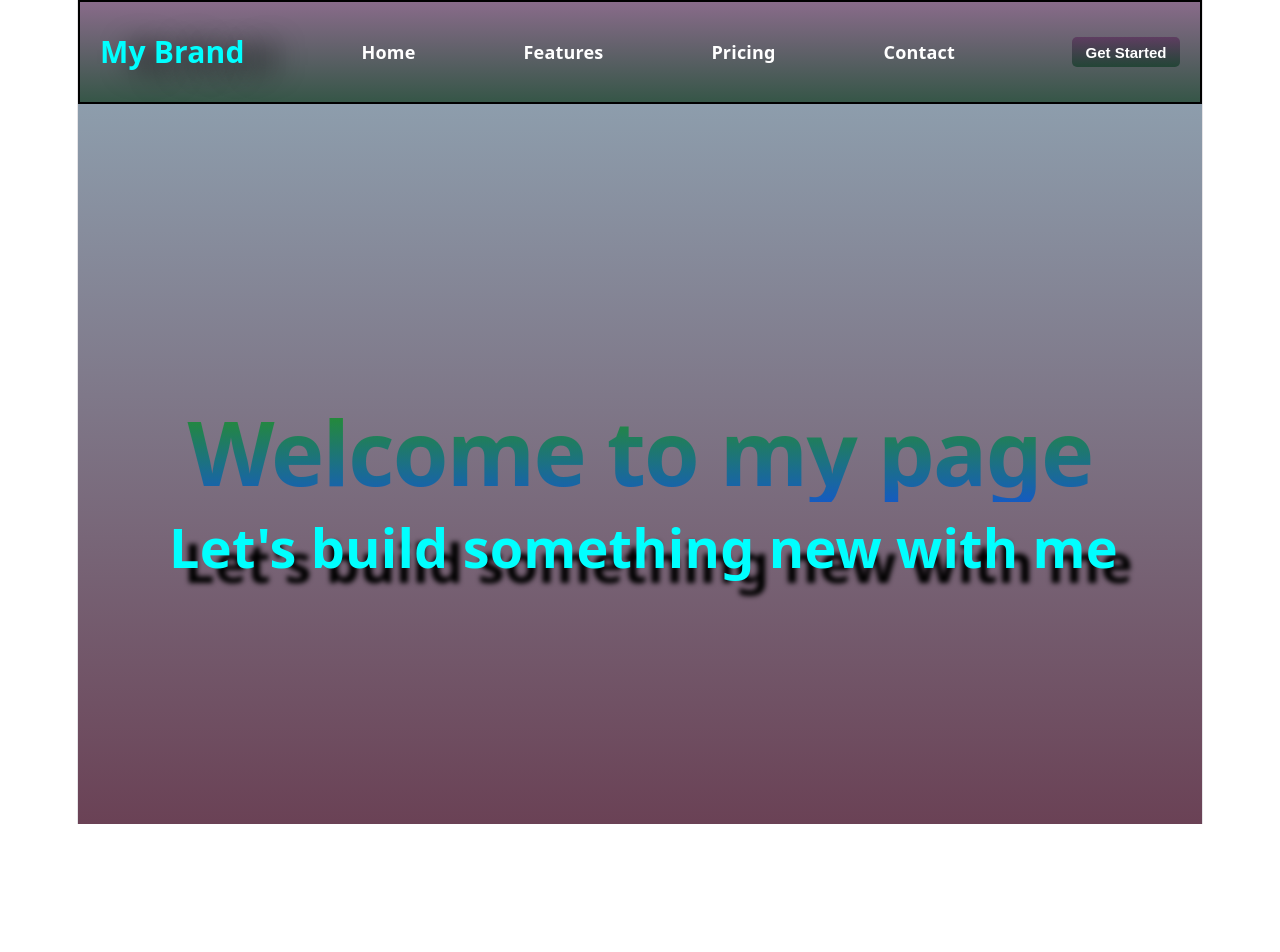
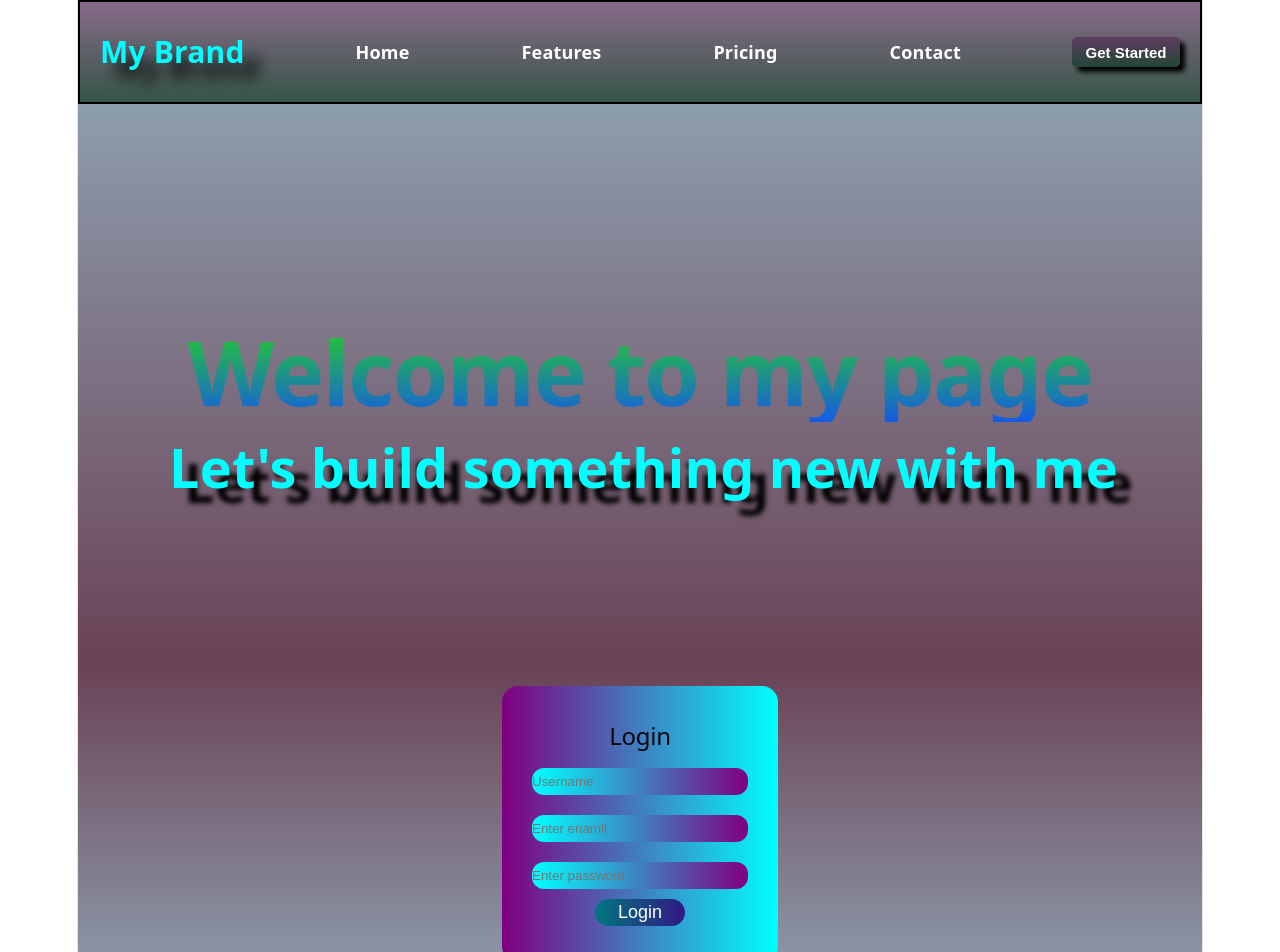
Before and after one commit to ankush-amar/landing_page, a React (Vite) app in the folder landing-page/: page / in a window 1280 px wide. Shown: the top 952 px of the page. Before the commit the page ends 824 px from the top, so only its background shows below. Built offline with nearby package versions, Linux system fonts and the light colour scheme.

Commit message:
24-april-2026

```diff
--- a/landing-page/src/App.jsx
+++ b/landing-page/src/App.jsx
@@ -5,6 +5,7 @@ import heroImg from './assets/hero.png'
 import './App.css'
 import Navbar from './components/Navbar';
 import Hero from './components/Hero';
+import Login from './components/Login';
 
 function App() {
 
@@ -12,6 +13,7 @@ function App() {
     <>
     <Navbar/>
     <Hero/>
+    <Login/>
     </>
   );
 }
--- a/landing-page/src/components/Hero.jsx
+++ b/landing-page/src/components/Hero.jsx
@@ -8,7 +8,6 @@ function Hero() {
                 <h1>Welcome to my page</h1>
                 <p>Let's build something new with me</p>
             </div>
-
         </section>
 
     );
--- a/landing-page/src/components/Hero.module.css
+++ b/landing-page/src/components/Hero.module.css
@@ -4,7 +4,7 @@
 }
 .body{
     width: 100%;
-    height: 90vh;
+    height: 70vh;
     display: flex;
     justify-content: center;
     align-items: center;
@@ -23,7 +23,7 @@
 .body h1{
     font-size: 5rem;
     font-weight: 900;
-    background: linear-gradient(rgb(30,150,20,0.9),rgb(10,90,200,0.9));
+    background: linear-gradient(rgba(30,220,20,0.9),rgba(10,90,240,0.9));
     -webkit-background-clip: text;
     -webkit-text-fill-color: transparent;
     padding: 38px;
--- /dev/null
+++ b/landing-page/src/components/Login.jsx
@@ -0,0 +1,49 @@
+import styles from "./Login.module.css";
+import { useState } from "react";
+
+function Login(){
+
+    const[email, setEmail] = useState("");
+    const[password, setPassword] = useState("");
+    const[name, setName] = useState("");
+
+    const handleSubmit = (e) => {
+        e.preventDefault();
+        console.log("Email", email);
+        console.log("Password", password);
+        console.log("Username", name);
+    };
+
+    return(
+        <div className = {styles.login_container}>
+            <form className = {styles.login_box} onSubmit = {handleSubmit}>
+                <h2>Login</h2>
+
+                <input
+                type = "text"
+                placeholder = "Username"
+                value = {name}
+                onChange = {(e) => setName(e.target.value)}
+                />
+
+
+                <input
+                type = "text"
+                placeholder = "Enter enamil"
+                value = {email}
+                onChange = {(e) => setEmail(e.target.value)}
+                />
+
+                <input
+                type = "password"
+                placeholder = "Enter password"
+                value = {password}
+                onChange = {(e) => setPassword(e.target.value)}
+                />
+
+                <button type = "submit">Login</button>
+            </form>
+        </div>
+    );
+}
+export default Login;
--- /dev/null
+++ b/landing-page/src/components/Login.module.css
@@ -0,0 +1,49 @@
+*{
+    margin: 0;
+    padding: 0;
+}
+.login_container{
+    width: 100%;
+    height: 40vh;
+    background: linear-gradient(rgb(90,45,67,0.9),rgb(28,60,90,0.5));
+    display: flex;
+    justify-content: center;
+    align-items: center;
+}
+.login_box{
+    width: 12rem;
+    height: 12rem;
+    background: linear-gradient(to left, cyan, purple);
+    padding: 30px;
+    backdrop-filter: blur(10px);
+    display: flex;
+    justify-content: center;
+    align-items: center;
+    flex-direction: column;
+    border-radius: 2vmin;
+    text-align: center;
+}
+.login_box input{
+    width: 100%;
+    height: 1.5rem;
+    margin: 10px 0;
+    background: linear-gradient(to right, cyan, purple);
+    color: black;
+    border: none;
+    border-radius: 1.5vmin;
+    cursor: pointer;
+
+}
+button{
+    width: 5rem;
+    height: 1.5rem;
+    border: none;
+    border-radius: 2vmin;
+    text-align: center;
+    font-size: 1rem;
+    color: white;
+    background: linear-gradient(to right, rgb(0, 119, 128),rgb(50, 24, 133));
+}
+button:hover{
+    background: linear-gradient(to right, cyan, purple);
+}
--- a/landing-page/src/components/Navbar.module.css
+++ b/landing-page/src/components/Navbar.module.css
@@ -22,7 +22,7 @@
     padding-left: 20px;
     font-weight:bolder;
     font-size: 30px;
-    text-shadow: 30px 5px 30px black;
+    text-shadow: 15px 15px 15px black;
     color:aqua;
     display: flex;
     justify-content: center;
@@ -40,6 +40,10 @@
 .links li:hover{
     border: 2px solid white;
 }
+.links li{
+    border: 2px solid transparent;
+    border-radius: 10px;
+}
 .btn{
     height: 1.7rem;
     width: 6rem;
@@ -50,6 +54,7 @@
     background: linear-gradient(rgba(89,45,90,0.7),rgba(30,67,50,0.9));
     border: none;
     border-radius: 5px;
+    box-shadow: 5px 5px 5px black;
 }
 .btn:hover{
     background: linear-gradient(rgba(70,80,60,0.5), rgba(40, 67, 50, 0.9));
```
